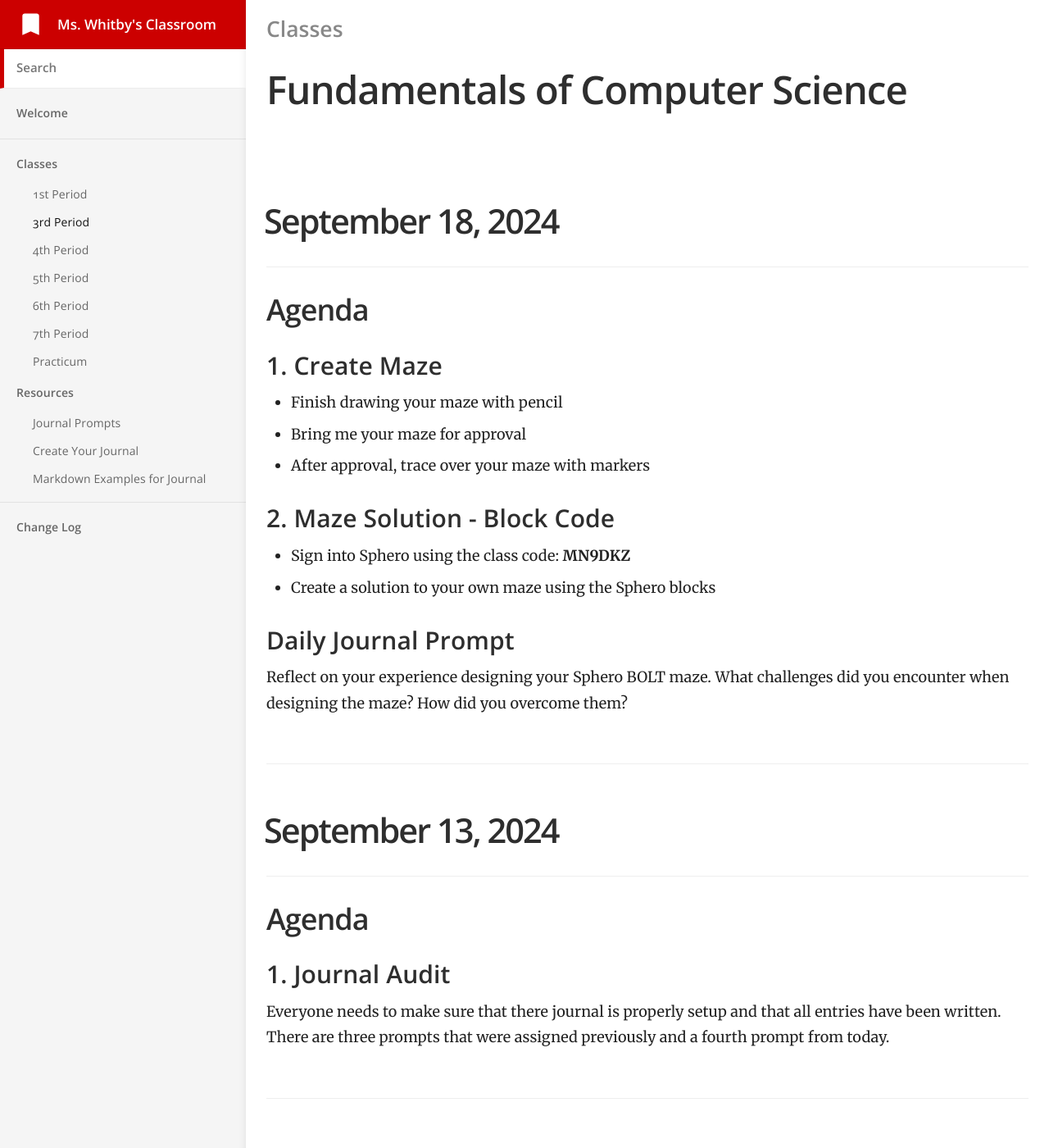
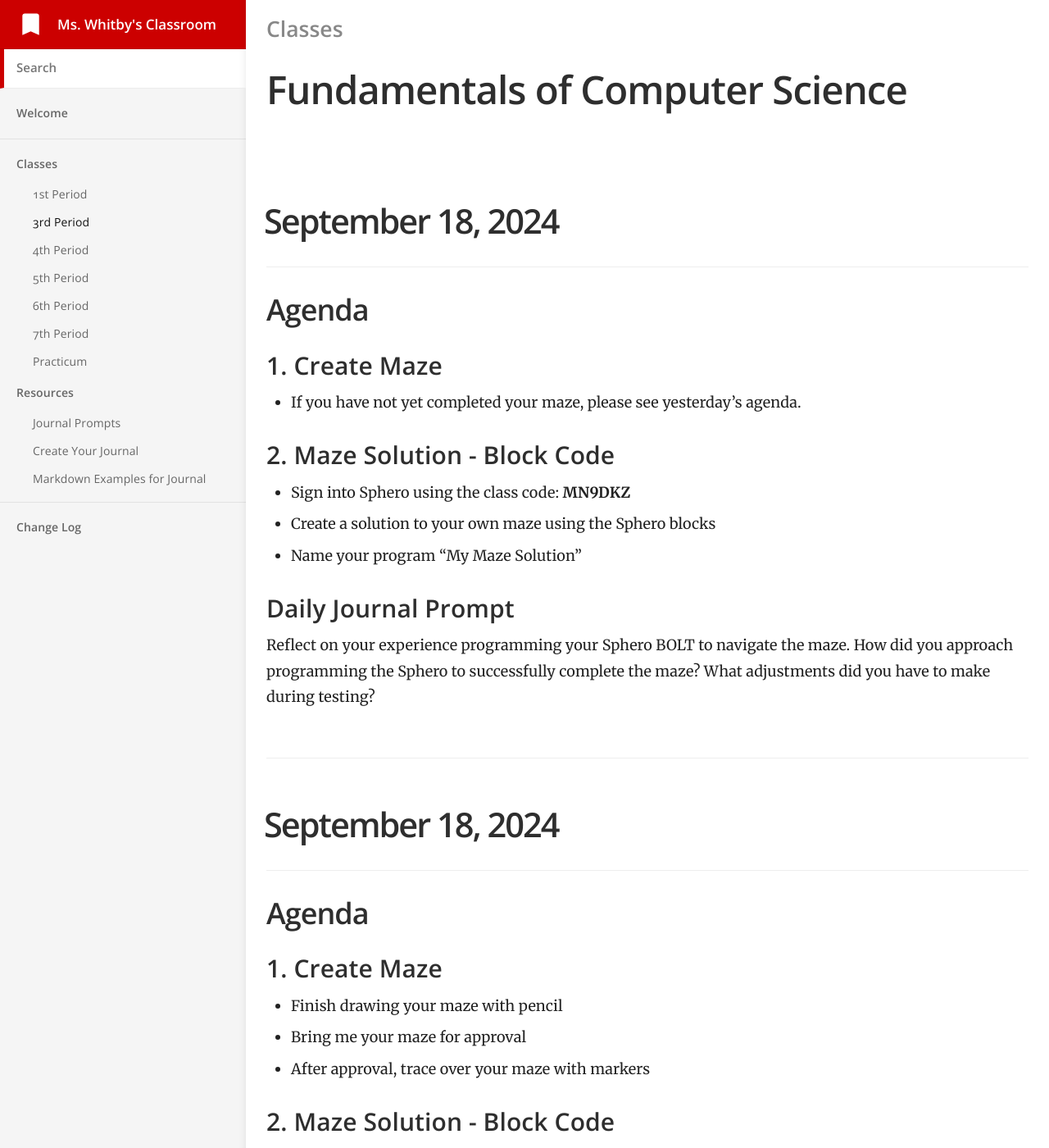
Before and after one commit to mswhitby/classroom, a Jekyll site: the page built from _docs/classes/3rd.md, in a window 1280 px wide and 1400 px high. Shown: the whole window at 82% size. Built offline with Jekyll 4.4.1, drawn with Linux system fonts in a browser that asks for light colours.

Commit message:
Updated lessons

```diff
--- a/_docs/classes/3rd.md
+++ b/_docs/classes/3rd.md
@@ -3,6 +3,26 @@ title: 3rd Period
 subtitle: Fundamentals of Computer Science
 category: Classes
 order: 2
+---
+
+# September 18, 2024
+
+## Agenda
+
+### 1. Create Maze
+
+- If you have not yet completed your maze, please see yesterday's agenda.
+
+### 2. Maze Solution - Block Code
+
+- Sign into Sphero using the class code: **MN9DKZ**
+- Create a solution to your own maze using the Sphero blocks
+- Name your program "My Maze Solution"
+
+### Daily Journal Prompt
+
+Reflect on your experience programming your Sphero BOLT to navigate the maze. How did you approach programming the Sphero to successfully complete the maze? What adjustments did you have to make during testing?
+
 ---
 
 # September 18, 2024
```
